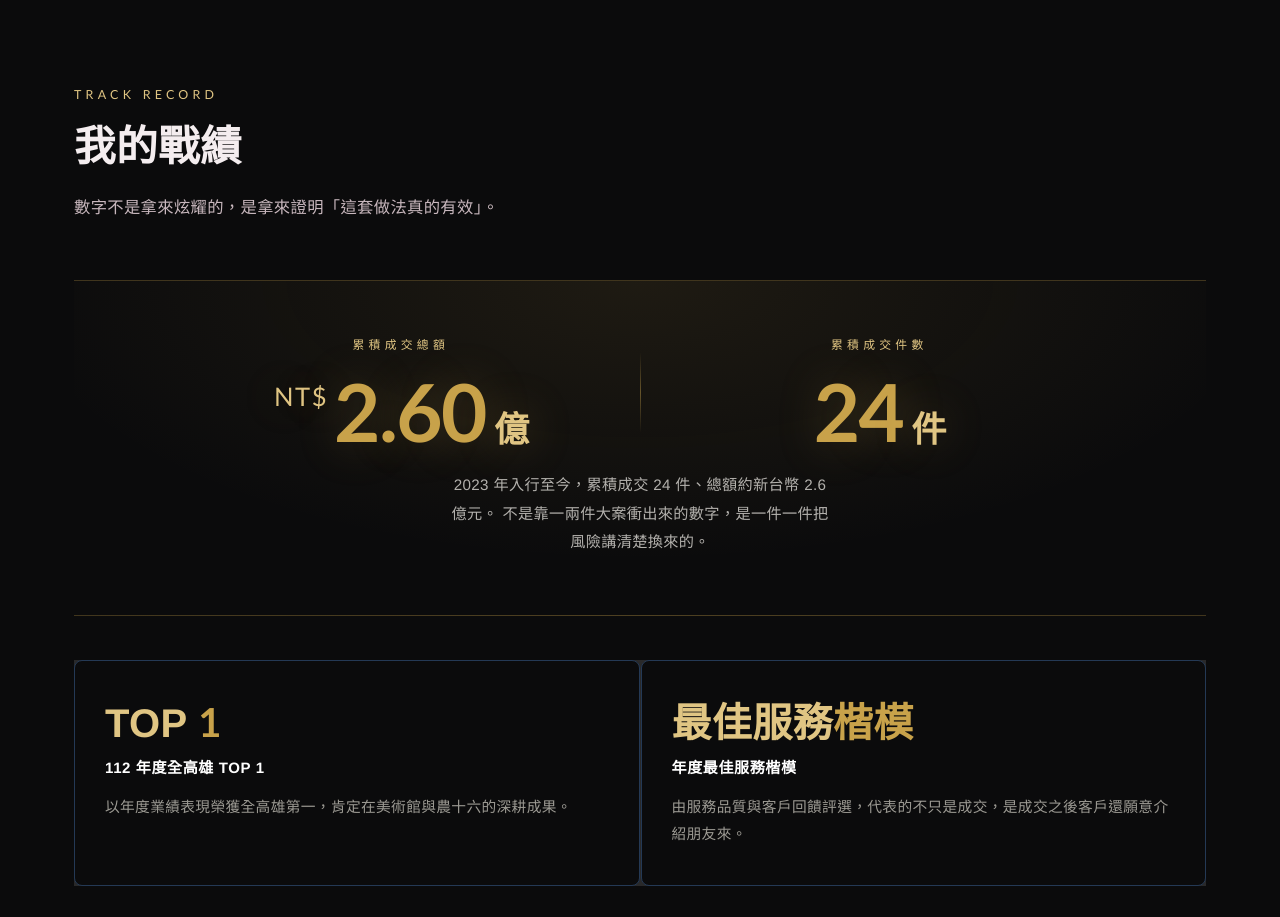
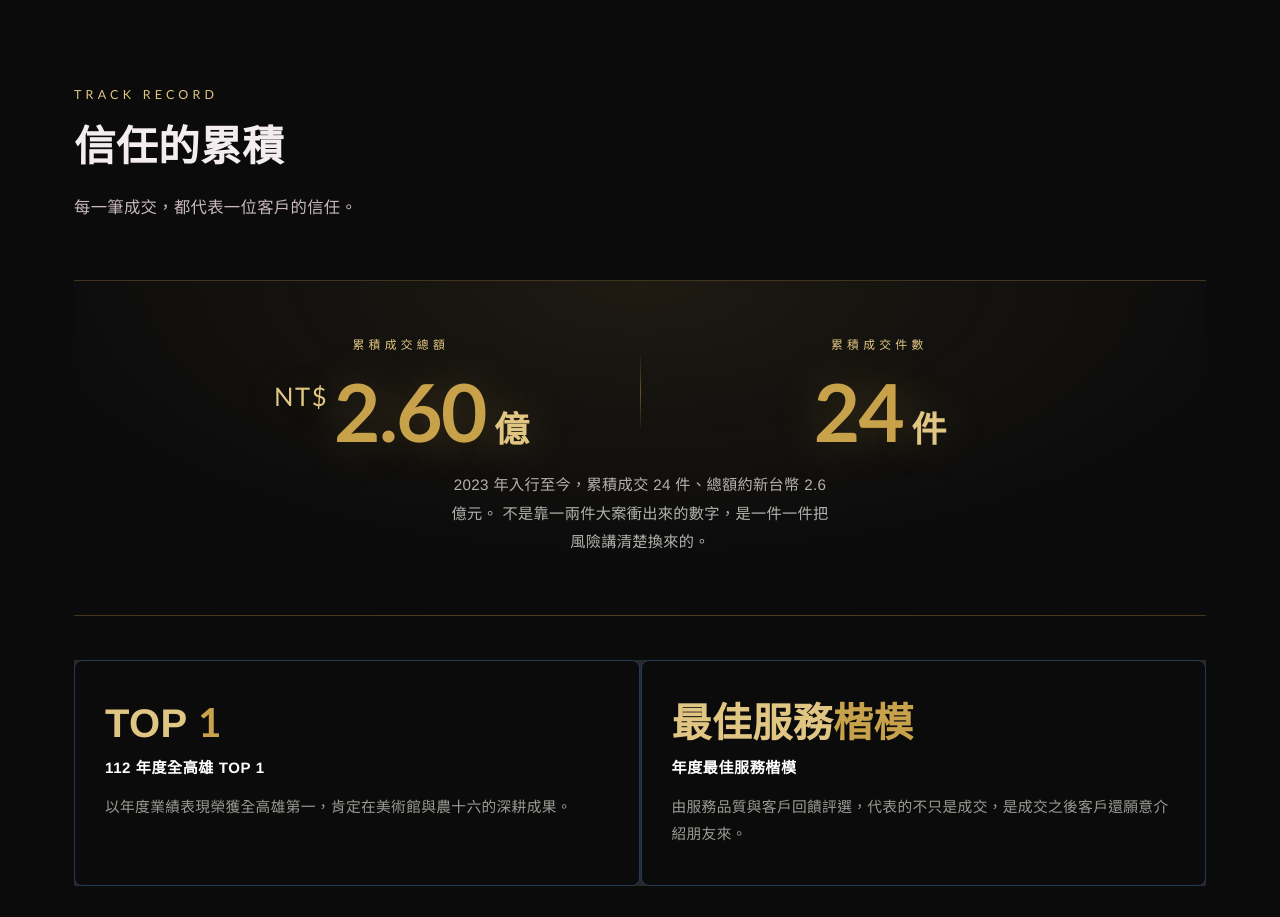
Before and after one commit to jiunjiun7-commits/maggie-official-site, a Next.js app: page / in a window 1280 px wide. Shown: the part 2900-3817 px from the top of the page. Built offline with nearby package versions, Linux system fonts and the light colour scheme.

Commit message:
戰績區標題改為信任的累積，副標改為客戶信任訴求

```diff
--- a/src/app/page.tsx
+++ b/src/app/page.tsx
@@ -262,9 +262,9 @@ export default function HomePage() {
         <section className="section section--dark" id="record">
           <div className="wrap">
             <p className="eyebrow eyebrow--light">Track Record</p>
-            <h2 className="section__title">我的戰績</h2>
+            <h2 className="section__title">信任的累積</h2>
             <p className="section__sub section__sub--light">
-              數字不是拿來炫耀的，是拿來證明「這套做法真的有效」。
+              每一筆成交，都代表一位客戶的信任。
             </p>
 
             {/* 成交實績：捲到畫面內才開始跑動 */}
```
